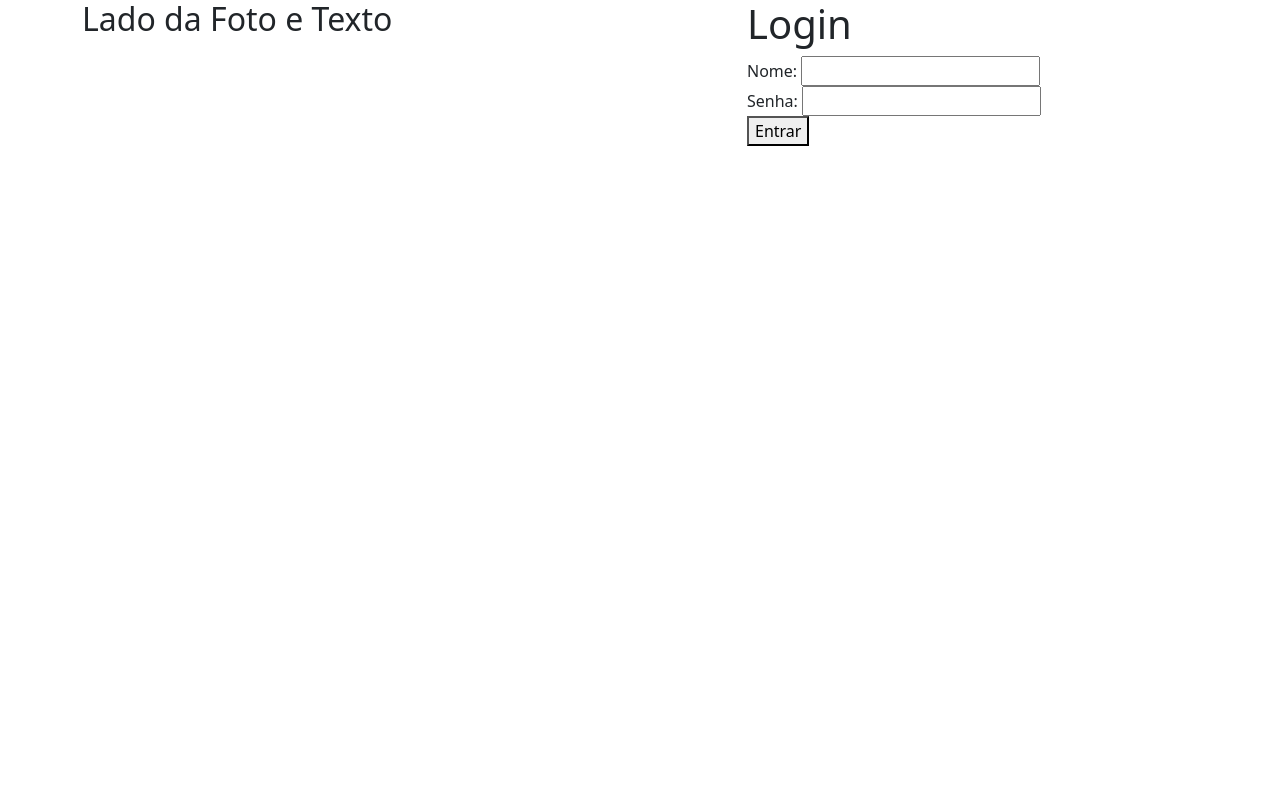
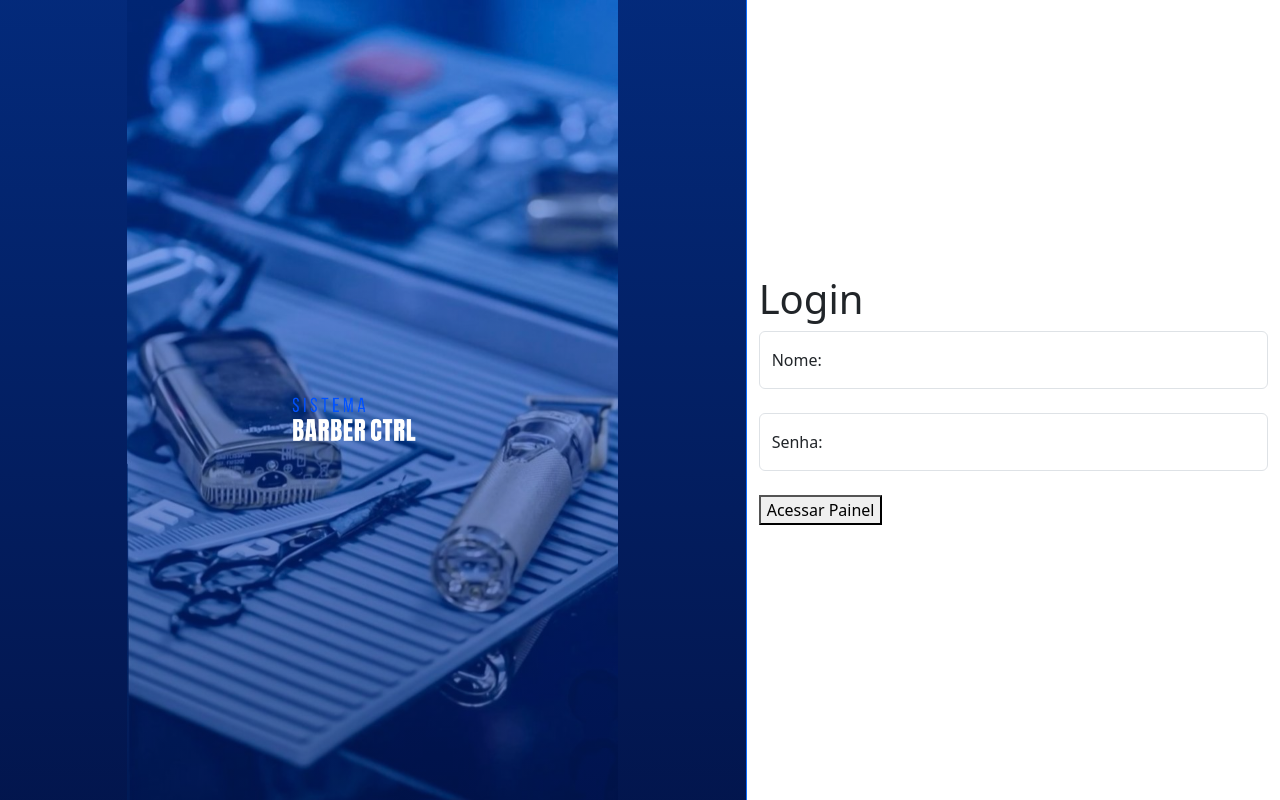
Before and after one commit to LCLms0/projeto-pw, a PHP site: page /auth/login.php in a window 1280 px wide. Run offline with PHP 8.4, Linux system fonts and the light colour scheme.

Commit message:
Sofrendo no desing , bora fazer os crud e depois fazer desing msm

```diff
--- a/auth/login.php
+++ b/auth/login.php
@@ -40,40 +40,42 @@ if ($_SERVER["REQUEST_METHOD"] == "POST") {
 <head>
     <meta charset="UTF-8">
     <meta name="viewport" content="width=device-width, initial-scale=1.0">
-    <title>Login | Barbearia</title>
+    <title>Login | CTRL Barber </title>
     <link href="https://cdn.jsdelivr.net/npm/bootstrap@5.3.3/dist/css/bootstrap.min.css" rel="stylesheet">
     <link rel="stylesheet" href="https://cdnjs.cloudflare.com/ajax/libs/animate.css/4.1.1/animate.min.css">
+    <link rel="stylesheet" href="https://cdn.jsdelivr.net/npm/bootstrap-icons@1.11.3/font/bootstrap-icons.min.css">
     <link rel="stylesheet" href="../public/css/style.css">
+
 </head>
     <body>
-    <div class="container">
+    <div class="container-fluid">
+        <div class="row vh-100">
 
-    <div class="row">
-
-        <div class="col-12 col-md-7">
-            <h2>Lado da Foto e Texto</h2>
+            <div class="col-12 col-md-7 border-end border-primary fundo-esquerdo-imagem">
+                <img src="../public/css/imgs/logo.png" class="w-25 mt-5" alt="logo">
             </div>
 
-        <div  class="col-12 col-md-5">
+            <div class="col-12 col-md-5 d-flex flex-column justify-content-center">
                 <div>
                     <h1>Login</h1>
-                <?php if (isset($erro)){ ?>
-                <h1 style="color: red;"><?php echo $erro;?></h1>
-                <?php } ?>
                     <form action="login.php" method="POST">
+
+                        <div class="form-floating mb-4">
+                            <input type="text" class="form-control" id="username" name="username" placeholder="Nome" required>
                             <label for="username">Nome:</label>
-                    <input type="text" id="username" name="username" required>
-                    <br>
+                        </div>
+
+                        <div class="form-floating mb-4">
+                            <input type="password" class="form-control" id="password" name="password" placeholder="Senha" required>
                             <label for="password">Senha:</label>
-                    <input type="password" id="password" name="password" required>
-                    <br>
-                    <button type="submit" name="enter">Entrar</button>
+                        </div>
+
+                        <button type="submit" name="enter">Acessar Painel</button>
                     </form>
                 </div>
-        </>
-
             </div>
 
         </div>
+    </div>
 </body>
 </html>
--- a/public/css/style.css
+++ b/public/css/style.css
@@ -0,0 +1,17 @@
+.fundo-esquerdo-imagem {
+    /* O primeiro valor aplica o filtro azul transparente (rgba). O segundo carrega a sua imagem. */
+    background: linear-gradient(rgba(0, 82, 255, 0.45), rgba(0, 30, 120, 0.6)), url('../css/imgs/fundo.png') no-repeat center center;
+
+    /* 'contain' garante que a imagem mude de tamanho mas apareça INTEIRA, sem cortar nada */
+    background-size: contain;
+
+    /* Garante uma cor escura de fundo caso a imagem não ocupe a tela toda */
+    background-color: #06090e;
+
+    /* Mantém a logo centralizada na esquerda */
+    display: flex;
+    flex-direction: column;
+    justify-content: center;
+    align-items: center;
+    height: 100vh;
+}
```
Also changed, not shown: public/css/imgs/logo.png (renamed from public/css/imgs/logo.png.png). Lines whose indentation alone changed are shown as unchanged.
